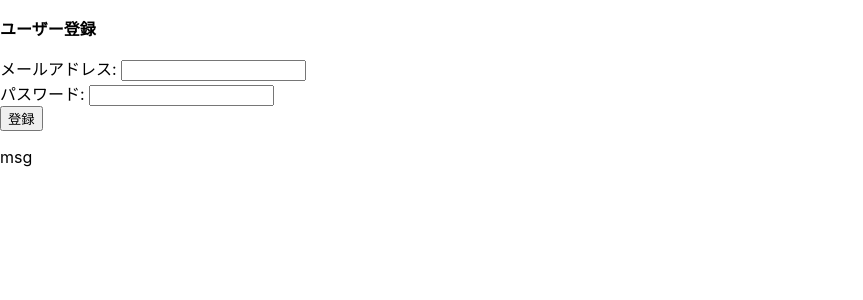
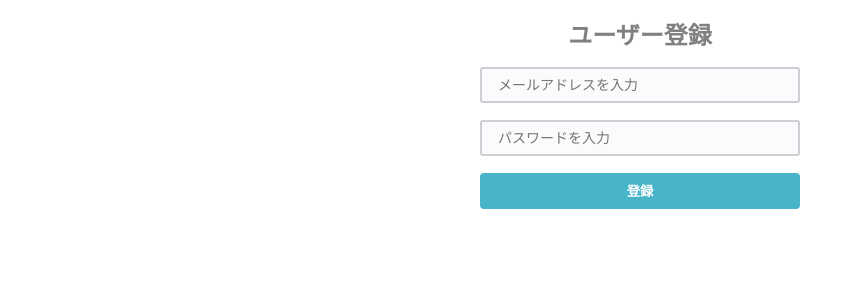
Before and after one commit to yyamada12/login, a React (Create React App) app in the folder client/react/: page /register in a window 1280 px wide. Shown: the top 300 px of the page, without its empty margins (0-863 px from the left). Built offline with nearby package versions, Linux system fonts and the light colour scheme.

Commit message:
add style for register view

```diff
--- a/client/react/src/components/Register.tsx
+++ b/client/react/src/components/Register.tsx
@@ -5,10 +5,12 @@ import { useHistory } from 'react-router'
 import axios from 'axios'
 import 'external/axios_settings'
 
+import 'style/register.css'
+
 const Register: React.FC = () => {
   const [email, setEmail] = useState('')
   const [password, setPassword] = useState('')
-  const [msg, setMsg] = useState('msg')
+  const [msg, setMsg] = useState('')
 
   const history = useHistory()
 
@@ -32,12 +34,9 @@ const Register: React.FC = () => {
 
   return (
     <React.Fragment>
-      <form onSubmit={handleSubmit(onClick)}>
-        <p>
-          <b>ユーザー登録</b>
-        </p>
-
-        <label>メールアドレス: </label>
+      <div className="registerMain">
+        <h1 className="register">ユーザー登録</h1>
+        <form className="registerForm" onSubmit={handleSubmit(onClick)}>
           <input
             type="email"
             name="email"
@@ -45,15 +44,13 @@ const Register: React.FC = () => {
               setEmail(e.target.value)
             }
             value={email}
+            placeholder="メールアドレスを入力"
             ref={register({
               required: 'メールアドレスを入力してください',
             })}
           />
           {errors.email && errors.email.message}
 
-        <br />
-
-        <label>パスワード: </label>
           <input
             type="password"
             name="password"
@@ -61,6 +58,7 @@ const Register: React.FC = () => {
               setPassword(e.target.value)
             }
             value={password}
+            placeholder="パスワードを入力"
             ref={register({
               required: 'パスワードを入力してください',
               min: {
@@ -70,13 +68,13 @@ const Register: React.FC = () => {
             })}
           />
 
-        <br />
+          <button className="registerSubmit" type="submit">
+            登録
+          </button>
 
-        <button type="submit">登録</button>
-
-        <br />
-        <p>{msg}</p>
+          <p className="registerMsg">{msg}</p>
         </form>
+      </div>
     </React.Fragment>
   )
 }
--- /dev/null
+++ b/client/react/src/style/register.css
@@ -0,0 +1,37 @@
+.register {
+  text-align: center;
+  color: gray;
+  font-size: 24px;
+}
+
+.registerForm > input {
+  font-size: 14px;
+  background-color: #fafbfc;
+  width: 100%;
+  box-sizing: border-box;
+  height: 36px;
+  border: 2px solid #cdcfd4;
+  border-radius: 3px;
+  text-indent: 1em;
+  margin: 0 0 1.2em;
+}
+
+.registerMain {
+  max-width: 320px;
+  margin: 0 auto;
+}
+
+.registerSubmit {
+  width: 100%;
+  height: 36px;
+  background: rgb(71, 180, 199);
+  border-radius: 0.3em;
+  font-weight: bold;
+  text-decoration: none;
+  color: #fff;
+  border: 0px;
+}
+
+.registerMsg {
+  color: red;
+}
```
Lines whose indentation alone changed are shown as unchanged.
